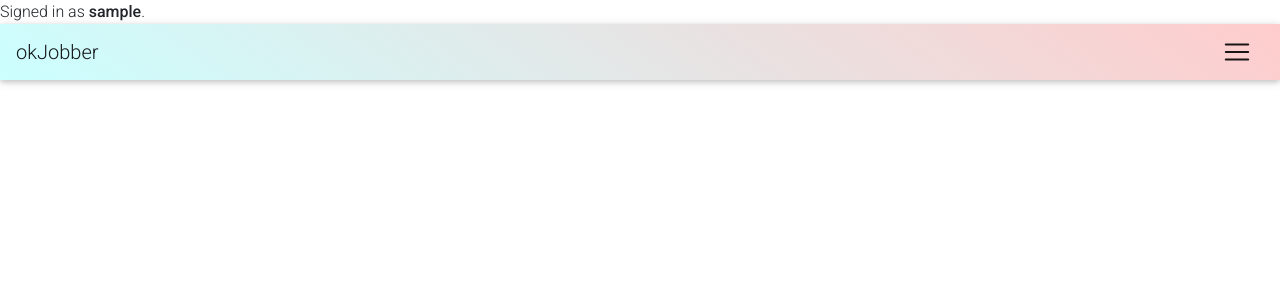
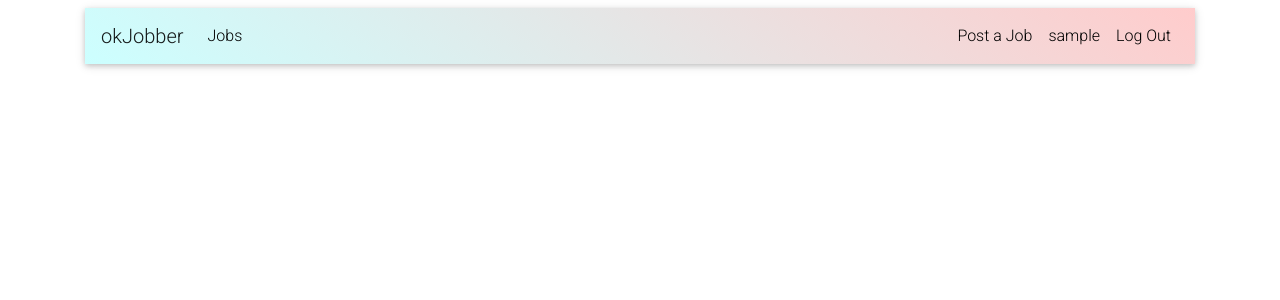
Before and after one commit to AndrewNickComplex/fastfastjob.me, a Django app: page /listing in a window 1280 px wide. Shown: the top 300 px of the page. Run offline with Django 3.2, Linux system fonts and the light colour scheme; the visitor is signed in with stand-in values (Sample User, id 1); data that the repository does not hold is empty; some libraries are stand-ins or nearby versions.

Commit message:
Design updates

```diff
--- a/jobber/templates/jobber/job.html
+++ b/jobber/templates/jobber/job.html
@@ -4,7 +4,6 @@
 {% block message %}
     {{message}}
 {% endblock %}
-
 
 {% block body %}
     <h1>{{job.title}}</h1>
--- a/jobber/templates/jobber/layout.html
+++ b/jobber/templates/jobber/layout.html
@@ -23,23 +23,21 @@
         </head>
 
     <body>
-        {% if messages %}
-        <div class="alert alert-{{ msg_type }}">
-            {% for message in messages %}
-            <li{% if message.tags %} class="{{ message.tags }}"{% endif %}>{{ message }}</li>
-            {% endfor %}
-        </div>
-        {% endif %}
+        <div class="container pt-2">
 
-        <div>
-            {% if user.is_authenticated %}
-                Signed in as <strong>{{ user.username }}</strong>.
-            {% else %}
-                Not signed in.
+
+            <!-- For Alert Messages -->
+            {% if messages %}
+                {% for message in messages %}
+                <div class="alert alert-{{ msg_type }} alert-dismissible"></div>
+                <button type="button" class="close" data-dismiss="alert">$times;</button>
+                <li{% if message.tags %} class="{{ message.tags }}"{% endif %}>{{ message }}</li>
+                </div>
+                {% endfor %}
             {% endif %}
-        </div>
 
-        <nav class="navbar navbar-light" style="background: linear-gradient(35deg, #CCFFFF, #FFCCCC)">
+            <!-- Navbar -->
+        <nav class="navbar navbar-expand-md sticky-top navbar-light" style="background: linear-gradient(35deg, #CCFFFF, #FFCCCC)">
             <a class="navbar-brand" href="{% url 'listing' %}">okJobber</a>
             <button class="navbar-toggler" type="button" data-toggle="collapse" data-target="#navbarSupportedContent" aria-controls="navbarSupportedContent" aria-expanded="false" aria-label="Toggle navigation">
                 <span class="navbar-toggler-icon"></span>
@@ -50,6 +48,8 @@
                     <li class="nav-item">
                         <a class="nav-link" href="{% url 'listing' %}">Jobs</a>
                     </li>
+                </ul>
+                <ul class="nav navbar-nav navbar-right">
 
                 {% if user.is_authenticated %}
                     <li class="nav-item">
@@ -73,10 +73,11 @@
                 </ul>
             </div>
         </nav>
-
+        <br>
+        <!-- Block Body content -->
         {% block body %}
         {% endblock %}
-
+    </div>
         <!-- Bootstrap Javascript, to be placed at the end before </body> -->
         <script src="https://code.jquery.com/jquery-3.2.1.slim.min.js" integrity="sha384-KJ3o2DKtIkvYIK3UENzmM7KCkRr/rE9/Qpg6aAZGJwFDMVNA/GpGFF93hXpG5KkN" crossorigin="anonymous"></script>
         <script src="https://cdnjs.cloudflare.com/ajax/libs/popper.js/1.12.9/umd/popper.min.js" integrity="sha384-ApNbgh9B+Y1QKtv3Rn7W3mgPxhU9K/ScQsAP7hUibX39j7fakFPskvXusvfa0b4Q" crossorigin="anonymous"></script>
--- a/jobber/templates/jobber/listing.html
+++ b/jobber/templates/jobber/listing.html
@@ -1,28 +1,26 @@
 {% extends 'jobber/layout.html' %}
 
 {% block body %}
-<br>
-
-<div class="d-flex flex-column justify-content-around align-items-center" style="max-width:1000px; margin-right: auto; margin-left: auto; ">
-
-    {%for job in jobs%}
-
+<!-- <div class="d-flex flex-column justify-content-around align-items-center"> -->
+  <div class="card-deck">
+    <div class="row">
+    {% for job in jobs %}
+      <div class="col-sm-12 col-md-6">
         <a href="{% url 'job' job_id=job.pk %}">
-<div class="card" style="width: 30rem; height: 10rem;">
-            <div>
-                <p class="card-header">{{job.title}} for RM{{job.pay}}</p>
+          <div class="card my-2 mx-0">
+            <div class="card-body">
+              <div class="row">
+                <h5 class="card-title col-md-9" style="text-transform:capitalize">{{job.title}}</h5>
+                <p class="card-text col-md-3"> RM {{job.pay}}</p>
+              </div>
               <p class="card-text">{{job.description}}</p>
-            </div>
-            <div class="card-footer">
-                <small class="text-muted">Address: {{job.address}}</small>
             </div>
           </div>
         </a>
-    </br>
-  </br>
+      </div>
       {% endfor %}
     </div>
-
+  </div>
 {% endblock %}
 
 
```
Also changed, not shown: requirements.txt (line endings or trailing spaces). Lines whose indentation alone changed are shown as unchanged.
